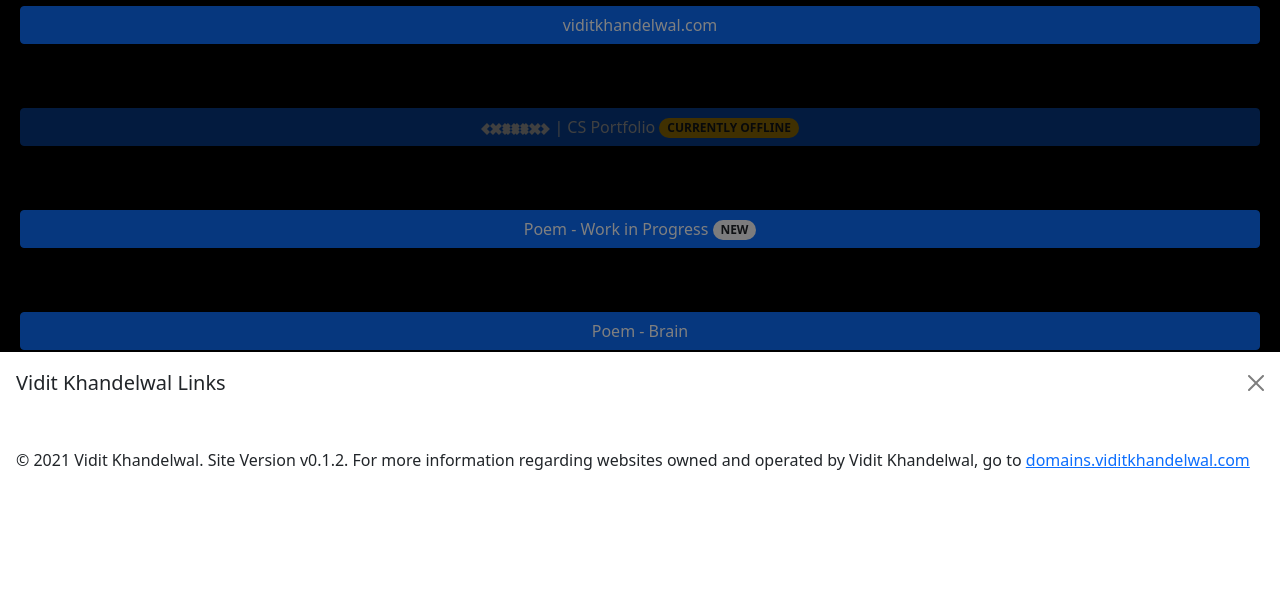
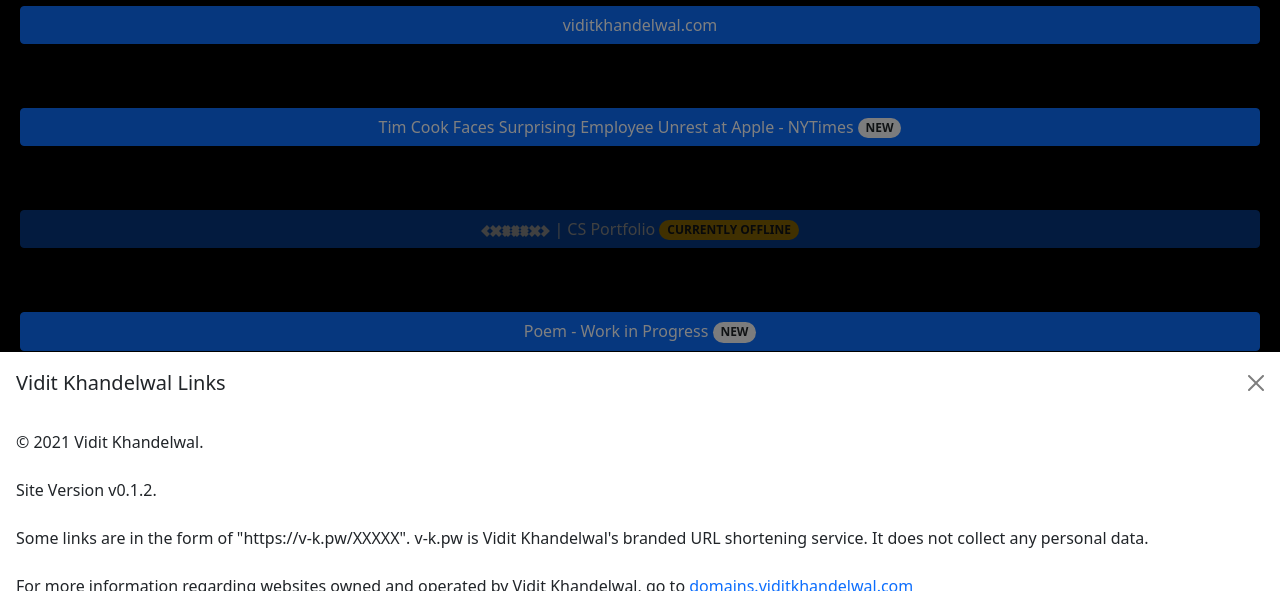
Before and after one commit to csvidit/bio, a plain HTML site: page index.html in a window 1280 px wide. Both pictures are taken after a click on the button "Site Info". Shown: the part 209-800 px from the top of the page. Drawn offline with nearby package versions, Linux system fonts and the light colour scheme.

Commit message:
fixed footer line spacing

```diff
--- a/index.html
+++ b/index.html
@@ -47,6 +47,10 @@
 
 		<br><br>
 
+		<a type="" href="https://v-k.pw/c3REXe" class="btn btn-primary btn-md btn-block d-block" target="_blank">Tim Cook Faces Surprising Employee Unrest at Apple - NYTimes    <span class="badge rounded-pill bg-light text-dark" >NEW</span></a>
+
+		<br><br>
+
 		<a type="" href=" " class="btn btn-primary btn-md btn-block d-block btn-disabled" target="_blank"><img src="/static/vkcs-svg-2.svg" height="12px" class="align-self-center"> | CS Portfolio    <span class="badge rounded-pill bg-warning text-dark">CURRENTLY OFFLINE</span></a>
 
 		<br><br>
@@ -69,9 +73,12 @@
 						<h5 class="offcanvas-title" id="offcanvasBottomLabel">Vidit Khandelwal Links</h5>
 						<button type="button" class="btn-close text-reset" data-bs-dismiss="offcanvas" aria-label="Close"></button>
 					</div>
-					<div class="offcanvas-body">
+					<div class="offcanvas-body footer-text">
 						<p>
-							&copy; 2021 Vidit Khandelwal. Site Version v0.1.2. For more information regarding websites owned and operated by Vidit Khandelwal, go to <a href="https://domains.viditkhandelwal.com" target="_blank" type="">domains.viditkhandelwal.com</a>
+							&copy; 2021 Vidit Khandelwal.<br><br>
+							Site Version v0.1.2.<br><br>
+							Some links are in the form of "https://v-k.pw/XXXXX". v-k.pw is Vidit Khandelwal's branded URL shortening service. It does not collect any personal data.<br><br>
+							For more information regarding websites owned and operated by Vidit Khandelwal, go to <a href="https://domains.viditkhandelwal.com" target="_blank" type="">domains.viditkhandelwal.com</a>
 						</p>
 					</div>
 				</div>
--- a/style.css
+++ b/style.css
@@ -9,3 +9,7 @@ https://css-tricks.com/how-to-disable-links/
   text-decoration: none;
 	pointer-events: none;
 }
+
+.footer-text{
+	line-height: 1.5;
+}
```
